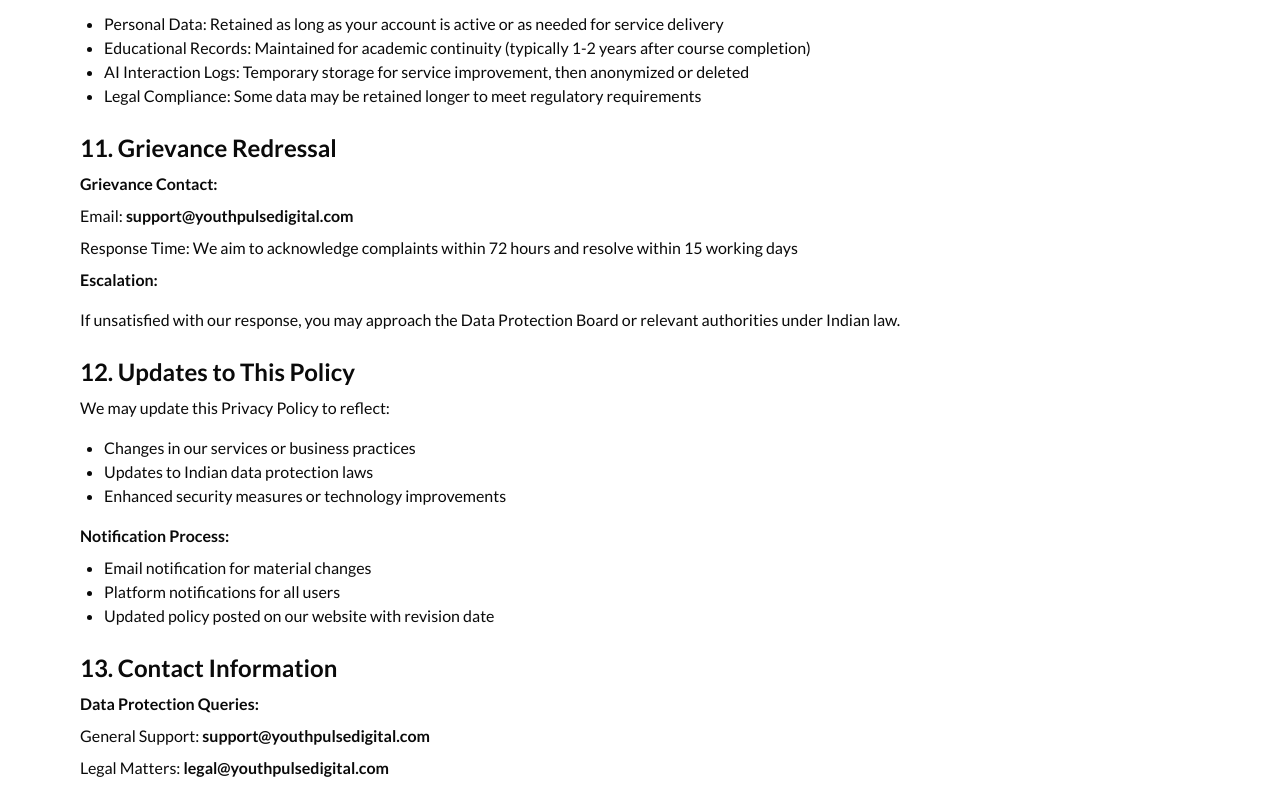
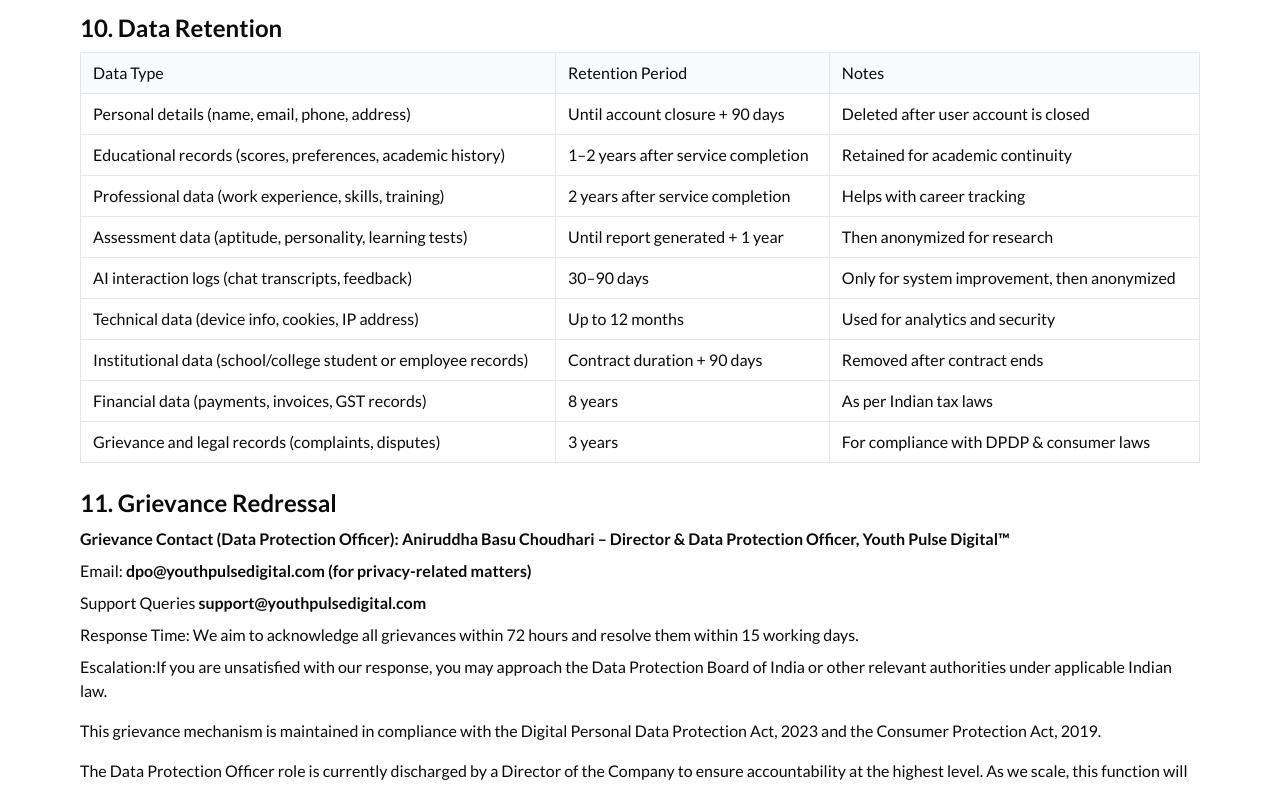
Before and after one commit to ping-media/ypd-website, a Next.js app: page /privacy-policy in a window 1280 px wide. Shown: the part 3284-4071 px from the top of the page. Built offline with nearby package versions, Linux system fonts and the light colour scheme; a web font is replaced by a local one.

Commit message:
chores:policy & refund chnges

```diff
--- a/src/app/cancellation-refund/page.tsx
+++ b/src/app/cancellation-refund/page.tsx
@@ -247,6 +247,26 @@
             </li>
           </ul>
 
+          <h3 className="mt-4 mb-2 text-lg font-semibold sm:text-xl">
+            3.3 Cooling-Off Period
+          </h3>
+          <p className="mb-4">
+            Cooling-Off Period (Digital Services) In compliance with the
+            Consumer Protection (E-Commerce) Rules, 2020, individual consumers
+            purchasing digital services from Youth Pulse Digital™ are entitled
+            to a 7-day cooling-off period from the date of purchase. During this
+            period, you may cancel your subscription or service for a full
+            refund, provided that:
+          </p>
+          <p className="mb-4">
+            The service has not been substantially used, and
+          </p>
+          <p className="mb-4">
+            No final report, certification, or deliverable has been generated
+            under your account. Once services are substantially consumed or
+            reports delivered, the cooling-off refund is not applicable.
+          </p>
+
           <h2 className="mt-6 mb-2 text-xl font-semibold sm:text-2xl">
             4. Cancellation Procedures
           </h2>
@@ -464,6 +484,19 @@
               Merger/Acquisition: Special provisions for organizational changes
             </li>
           </ul>
+
+          <h3 className="mt-4 mb-2 text-lg font-semibold sm:text-xl">
+            6.4 Parental Refund Rights
+          </h3>
+          <p className="mb-4">
+            Parental Refund Rights for Minors Where services are purchased by a
+            school, guardian, or parent on behalf of a minor, refund requests
+            must be initiated by the paying institution or parent/guardian.
+            Youth Pulse Digital™ will not process individual refund requests
+            directly from minors. All such cases will be routed through the
+            parent/guardian or the institutional administrator, ensuring
+            compliance with parental consent requirements under Indian law.
+          </p>
 
           <h2 className="mt-6 mb-2 text-xl font-semibold sm:text-2xl">
             7. Dispute Resolution for Refunds
--- a/src/app/global-navigator/page.tsx
+++ b/src/app/global-navigator/page.tsx
@@ -421,31 +421,31 @@
         ctaLink="/#"
       />
       <Tables
-        heading="Structured Journey One Dashboard. Three Tracks."
-        subheading="Because you shouldn't choose your career based on guesswork or generic quizzes."
+        heading="Structured Journey. One Dashboard. Global Pathways."
+        subheading="Because studying abroad or choosing global careers shouldn’t rely on random Google searches or expensive agents."
         trackTitle="Feature"
         avoidTitle="What Others Do"
         experienceTitle="Global Navigator™ Offers"
         track={[
-          "Real AI Reflections",
-          "OLQ-Linked Progress",
-          "Mentor Guardrails",
-          "Weakness Radar™",
-          "True Mock SSB Sim",
+          "Real Global Path Insights",
+          "Personalized Affordability Mapping",
+          "Visa & Career Readiness Linkage",
+          "Adaptive Guidance Tracks",
+          "Parent + Student Clarity Reports",
         ]}
         avoid={[
-          "None or static scores",
-          "No behavior linkage",
-          "AI-only MCQ’s or mentor only",
-          "Generic chapter tests",
-          "Absent or scripted",
+          "Static country brochures or paid agent advice",
+          "Generic cost estimates",
+          "One-off consultancy calls",
+          "Same advice for all students",
+          "Parents left out of loop",
         ]}
         experience={[
-          "Your actions are evaluated, not just scored",
-          "Every task maps to officer-like behavior",
-          "Human-validated tracks & feedback",
-          "Pinpoints knowledge + personality gaps",
-          "Full simulation with voice & judgment paths",
+          "Contextualized, AI-driven insights on study + work options across top destinations",
+          "Tailored budget planning with tuition, living costs, and scholarship pathways",
+          "End-to-end linkage: visa prep, housing, career outlook after graduation",
+          "Tracks based on profile: Ivy League aspirant, affordable global degree, or skill-first migration",
+          "Transparent reports for families with side-by-side options and clear action plans",
         ]}
         ctaText="Try Global Navigator™"
         ctaLink="/#"
--- a/src/app/privacy-policy/page.tsx
+++ b/src/app/privacy-policy/page.tsx
@@ -290,6 +290,11 @@
               student data
             </li>
           </ul>
+          <p className="mb-4">
+            All advertising and promotional communications involving minors
+            comply with our Minors Advertising Policy, ASCI guidelines, and CBSE
+            regulations.
+          </p>
 
           <h2 className="mt-6 mb-2 text-xl font-semibold sm:text-2xl">
             9. Cookies and Tracking
@@ -308,31 +313,136 @@
           <h2 className="mt-6 mb-2 text-xl font-semibold sm:text-2xl">
             10. Data Retention
           </h2>
-          <ul className="mb-4 ml-6 list-disc">
-            <li>
-              Personal Data: Retained as long as your account is active or as
-              needed for service delivery
-            </li>
-            <li>
-              Educational Records: Maintained for academic continuity (typically
-              1-2 years after course completion)
-            </li>
-            <li>
-              AI Interaction Logs: Temporary storage for service improvement,
-              then anonymized or deleted
-            </li>
-            <li>
-              Legal Compliance: Some data may be retained longer to meet
-              regulatory requirements
-            </li>
-          </ul>
+
+          <div className="mb-4 overflow-x-auto">
+            <table className="w-full border border-gray-200 text-sm sm:text-base">
+              <thead className="bg-gray-50">
+                <tr>
+                  <th className="border px-3 py-2 text-left font-medium">
+                    Data Type
+                  </th>
+                  <th className="border px-3 py-2 text-left font-medium">
+                    Retention Period
+                  </th>
+                  <th className="border px-3 py-2 text-left font-medium">
+                    Notes
+                  </th>
+                </tr>
+              </thead>
+              <tbody>
+                <tr>
+                  <td className="border px-3 py-2">
+                    Personal details (name, email, phone, address)
+                  </td>
+                  <td className="border px-3 py-2">
+                    Until account closure + 90 days
+                  </td>
+                  <td className="border px-3 py-2">
+                    Deleted after user account is closed
+                  </td>
+                </tr>
+                <tr>
+                  <td className="border px-3 py-2">
+                    Educational records (scores, preferences, academic history)
+                  </td>
+                  <td className="border px-3 py-2">
+                    1–2 years after service completion
+                  </td>
+                  <td className="border px-3 py-2">
+                    Retained for academic continuity
+                  </td>
+                </tr>
+                <tr>
+                  <td className="border px-3 py-2">
+                    Professional data (work experience, skills, training)
+                  </td>
+                  <td className="border px-3 py-2">
+                    2 years after service completion
+                  </td>
+                  <td className="border px-3 py-2">
+                    Helps with career tracking
+                  </td>
+                </tr>
+                <tr>
+                  <td className="border px-3 py-2">
+                    Assessment data (aptitude, personality, learning tests)
+                  </td>
+                  <td className="border px-3 py-2">
+                    Until report generated + 1 year
+                  </td>
+                  <td className="border px-3 py-2">
+                    Then anonymized for research
+                  </td>
+                </tr>
+                <tr>
+                  <td className="border px-3 py-2">
+                    AI interaction logs (chat transcripts, feedback)
+                  </td>
+                  <td className="border px-3 py-2">30–90 days</td>
+                  <td className="border px-3 py-2">
+                    Only for system improvement, then anonymized
+                  </td>
+                </tr>
+                <tr>
+                  <td className="border px-3 py-2">
+                    Technical data (device info, cookies, IP address)
+                  </td>
+                  <td className="border px-3 py-2">Up to 12 months</td>
+                  <td className="border px-3 py-2">
+                    Used for analytics and security
+                  </td>
+                </tr>
+                <tr>
+                  <td className="border px-3 py-2">
+                    Institutional data (school/college student or employee
+                    records)
+                  </td>
+                  <td className="border px-3 py-2">
+                    Contract duration + 90 days
+                  </td>
+                  <td className="border px-3 py-2">
+                    Removed after contract ends
+                  </td>
+                </tr>
+                <tr>
+                  <td className="border px-3 py-2">
+                    Financial data (payments, invoices, GST records)
+                  </td>
+                  <td className="border px-3 py-2">8 years</td>
+                  <td className="border px-3 py-2">As per Indian tax laws</td>
+                </tr>
+                <tr>
+                  <td className="border px-3 py-2">
+                    Grievance and legal records (complaints, disputes)
+                  </td>
+                  <td className="border px-3 py-2">3 years</td>
+                  <td className="border px-3 py-2">
+                    For compliance with DPDP & consumer laws
+                  </td>
+                </tr>
+              </tbody>
+            </table>
+          </div>
 
           <h2 className="mt-6 mb-2 text-xl font-semibold sm:text-2xl">
             11. Grievance Redressal
           </h2>
-          <p className="mb-2 font-semibold">Grievance Contact:</p>
+          <p className="mb-2 font-semibold">
+            Grievance Contact (Data Protection Officer): Aniruddha Basu
+            Choudhari – Director & Data Protection Officer, Youth Pulse
+            Digital™
+          </p>
           <p className="mb-2">
             Email:{" "}
+            <a
+              href="mailto:dpo@youthpulsedigital.com"
+              className="cursor-pointer font-bold hover:underline"
+            >
+              dpo@youthpulsedigital.com (for privacy-related matters)
+            </a>
+          </p>
+          <p className="mb-2">
+            Support Queries{" "}
             <a
               href="mailto:support@youthpulsedigital.com"
               className="cursor-pointer font-bold hover:underline"
@@ -341,13 +451,27 @@
             </a>
           </p>
           <p className="mb-2">
-            Response Time: We aim to acknowledge complaints within 72 hours and
-            resolve within 15 working days
+            Response Time: We aim to acknowledge all grievances within 72 hours
+            and resolve them within 15 working days.
           </p>
-          <p className="mb-4 font-semibold">Escalation:</p>
           <p className="mb-4">
-            If unsatisfied with our response, you may approach the Data
-            Protection Board or relevant authorities under Indian law.
+            Escalation:
+            <span>
+              If you are unsatisfied with our response, you may approach the
+              Data Protection Board of India or other relevant authorities under
+              applicable Indian law.
+            </span>
+          </p>
+          <p className="mb-4">
+            This grievance mechanism is maintained in compliance with the
+            Digital Personal Data Protection Act, 2023 and the Consumer
+            Protection Act, 2019.
+          </p>
+          <p className="mb-4">
+            The Data Protection Officer role is currently discharged by a
+            Director of the Company to ensure accountability at the highest
+            level. As we scale, this function will transition to a dedicated
+            officer for greater independence.
           </p>
 
           <h2 className="mt-6 mb-2 text-xl font-semibold sm:text-2xl">
```
